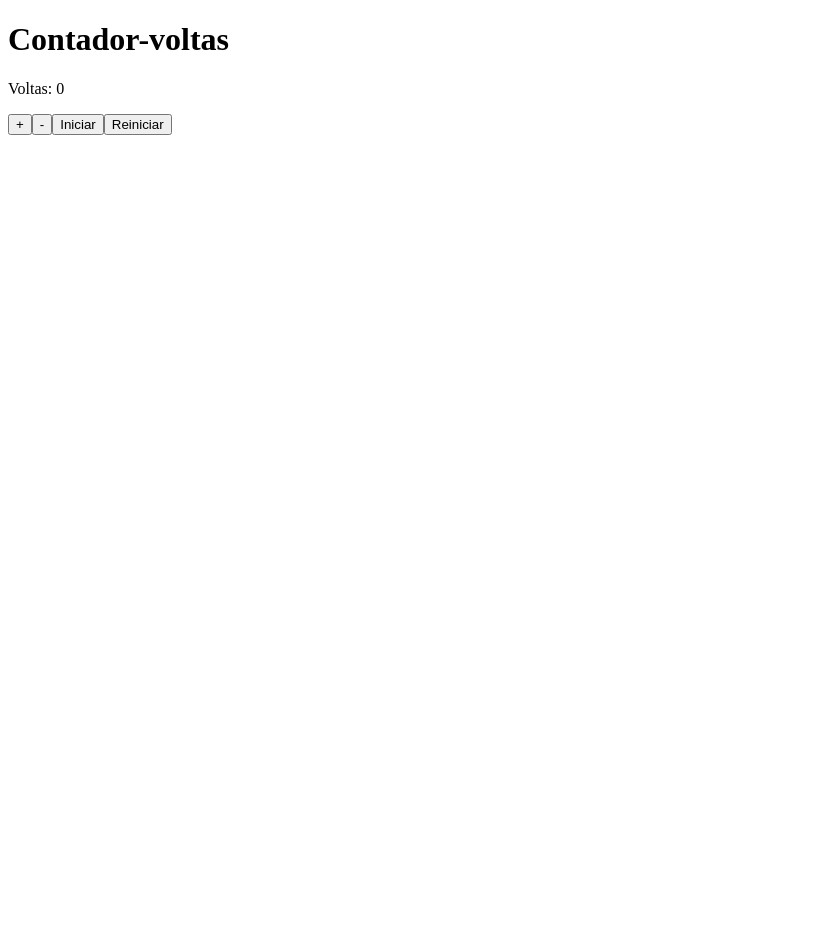
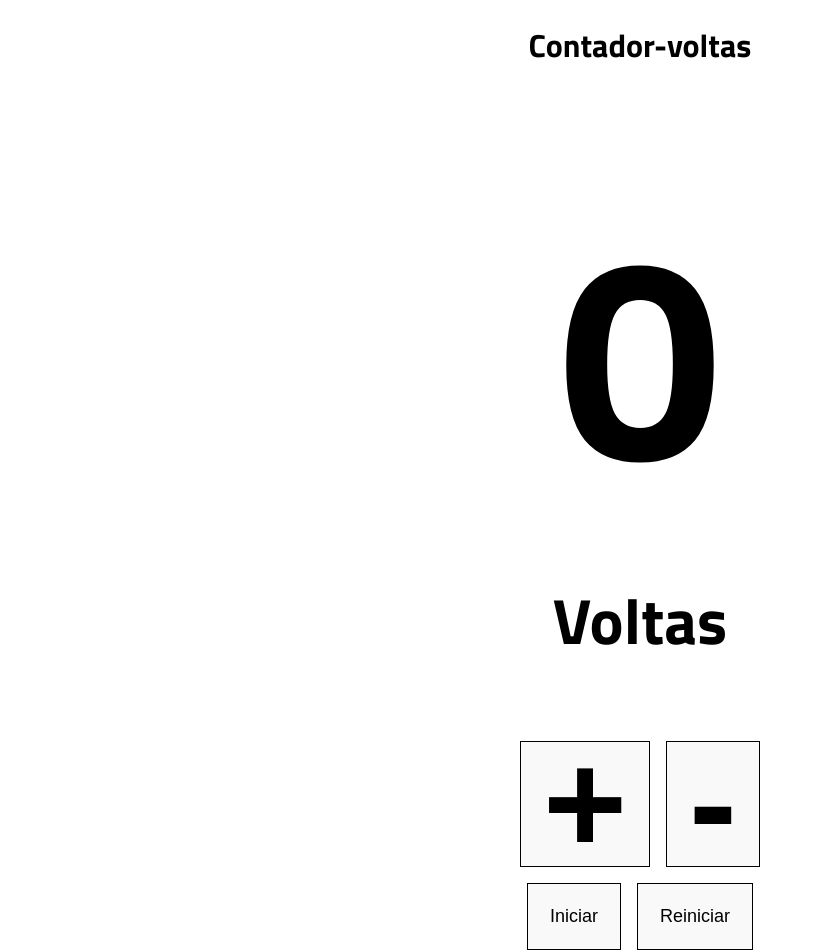
Before and after one commit to jvmhonorato/contador-voltas, a React (Create React App) app: page / in a window 1280 px wide. Shown: the top 952 px of the page, without its empty margins (0-815 px from the left). Before the commit the page ends 800 px from the top, so only its background shows below. Built offline with nearby package versions, Linux system fonts and the light colour scheme.

Commit message:
the last adjustments

```diff
--- a/src/App.js
+++ b/src/App.js
@@ -1,26 +1,11 @@
 import React ,{useState, useEffect} from "react";
+import './styles.css'
+import MostraVoltas from "./MostrarVoltas";
+import MostraTempo from "./MostrarTempo";
+import Button from "./Button";
 
 
-const MostraVoltas = ({voltas}) => {
-  return (
-    <p>Voltas: {voltas}</p>
-  )
 
-}
-const MostraTempo = (props) => {
-  const tempo = props.tempo
-  const minutos = Math.round(tempo / 60)
-  const segundos = tempo % 60
-  const minutosStr = minutos < 10 ? '0' + minutos : minutos
-  const segundosStr = segundos < 10 ? '0'+ segundos : segundos
-  return (
-    <p>{`${minutosStr}:${segundosStr}`}<br/>Tempo médio de voltas</p>
-  )
-
-}
-
-//put event onClick as a props before send to component
-const Button = ({text, onClick}) => <button onClick={onClick}>{text}</button>
 
 function App() {
 // current state, change state  =  start state
@@ -55,7 +40,9 @@ const reset = () => {
     console.log('increment')
   }
   const decrement = () => {
+    if(numVoltas > 0 ){
     setNumVoltas(numVoltas - 1)
+  }
     console.log('decrement')
   }
   return (
@@ -63,12 +50,13 @@ const reset = () => {
       <h1>Contador-voltas</h1>
       <MostraVoltas voltas={numVoltas}/>
 
-      <Button text='+' onClick={increment}/>
-      <Button text='-' onClick={decrement}/>
+      <Button text='+' className='bigger' onClick={increment}/>
+      <Button text='-' className='bigger' onClick={decrement}/>
       {numVoltas > 0 &&
       <MostraTempo tempo={Math.round(tempo/numVoltas)}/>
       }
-      <Button  text='Iniciar' onClick={toggleRunning}/>
+      <br/>
+      <Button  text={running ? 'Pausar' : 'Iniciar'} onClick={toggleRunning}/>
       <Button text='Reiniciar'onClick={reset}/>
     </div>
   )
--- /dev/null
+++ b/src/Button.js
@@ -0,0 +1,8 @@
+import React from 'react'
+
+
+//spread props for the all props can be send to componet in app.js
+const Button = (props) => <button {...props}>{props.text}</button>
+
+
+export default Button
--- /dev/null
+++ b/src/MostrarTempo.js
@@ -0,0 +1,17 @@
+    import React from "react"
+
+    const MostraTempo = (props) => {
+    const tempo = props.tempo
+    const minutos = Math.round(tempo / 60)
+    const segundos = tempo % 60
+    const minutosStr = minutos < 10 ? '0' + minutos : minutos
+    const segundosStr = segundos < 10 ? '0'+ segundos : segundos
+    return (
+      <p className="tempo">
+        {`${minutosStr}:${segundosStr}`}<br/>Tempo médio de voltas
+        </p>
+    )
+
+  }
+
+  export default MostraTempo
--- /dev/null
+++ b/src/MostrarVoltas.js
@@ -0,0 +1,13 @@
+import React from 'react'
+
+const MostraVoltas = ({voltas}) => {
+    return (
+      <p className='voltas'>
+        <span > {voltas}</span><br/>
+        Voltas
+        </p>
+    )
+
+  }
+
+  export default  MostraVoltas
--- /dev/null
+++ b/src/styles.css
@@ -0,0 +1,34 @@
+@import url('//fonts.googleapis.com/css2?family=Titillium+Web:wght@400;700&display=swap');
+
+body{
+    font-family: 'Titillium Web', sans-serif;
+    text-align: center;
+}
+.voltas {
+    font-size: 64px;
+    font-weight: bold;
+
+}
+.voltas span {
+    font-size: 288px;
+    font-weight: bold;
+}
+
+button {
+    background-color: #f9f9f9;
+    border: 1px solid black;
+    font-size: 18px;
+    padding: 22px;
+    margin: 8px;
+}
+
+.tempo {
+    font-weight: bold;
+    font-size: 64px;
+}
+
+.bigger {
+    font-size: 144px;
+    font-weight: bold;
+    line-height: 80px;
+}
```
Also changed, not shown: tutorial.txt.
